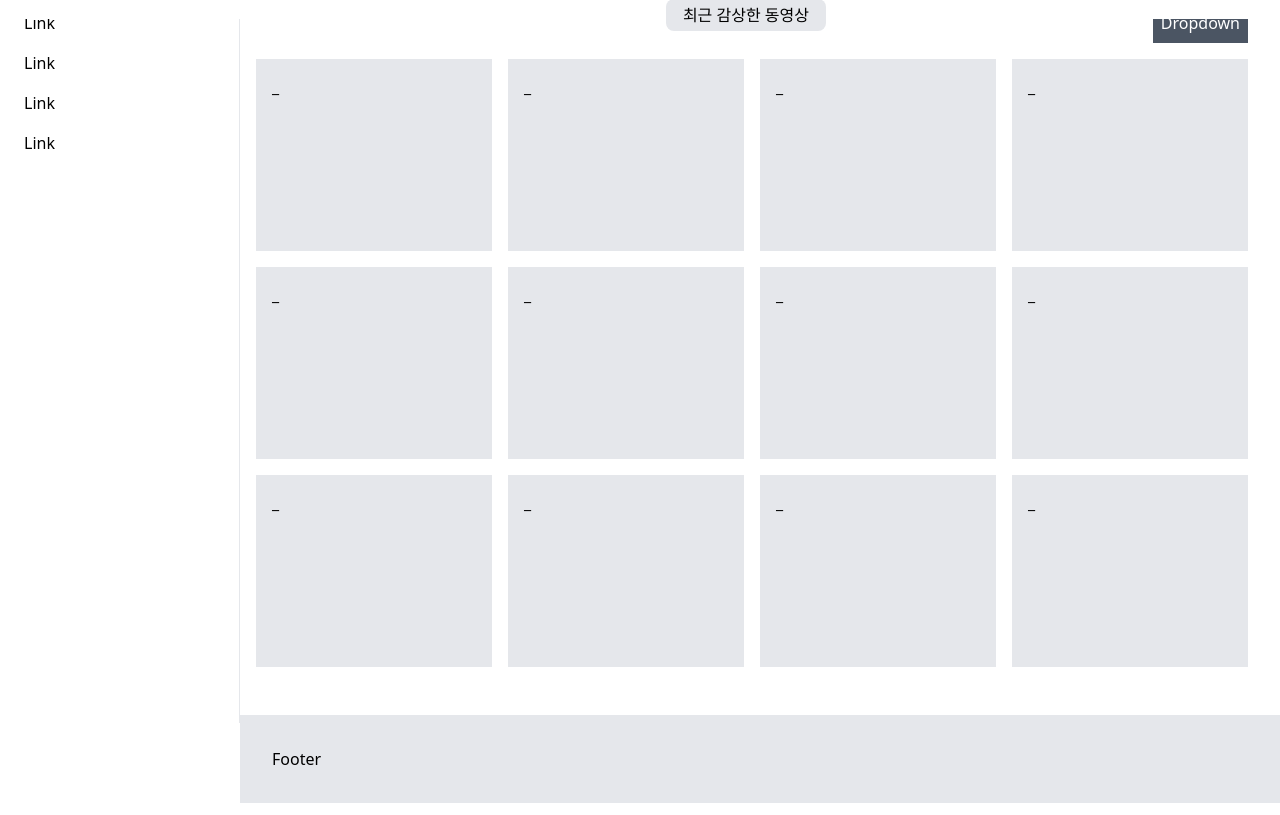
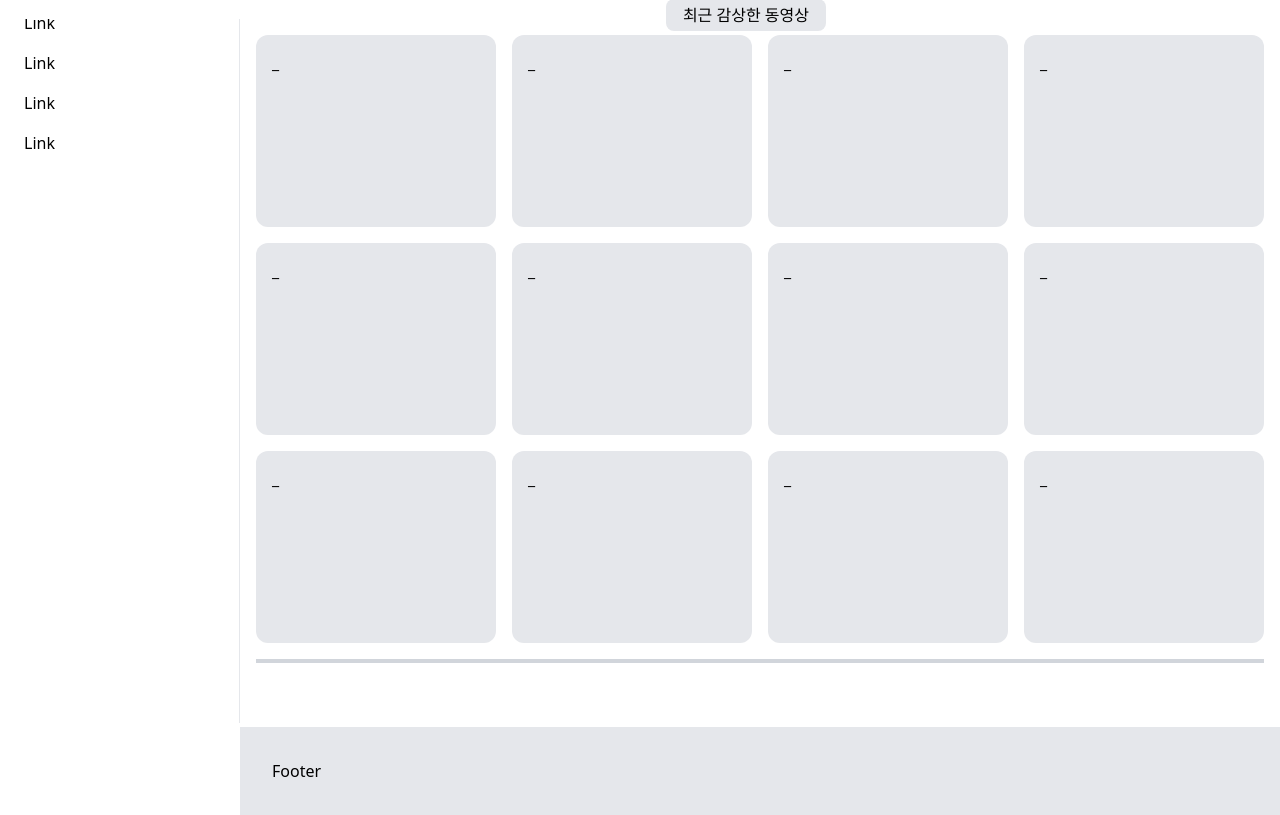
Before and after one commit to korPotato/almond, a plain HTML site: page basic/Project/MyHomeProject/index.html in a window 1280 px wide. Shown: the part 77-892 px from the top of the page. Drawn offline with nearby package versions, Linux system fonts and the light colour scheme.

Commit message:
프론트엔드

```diff
--- a/basic/Project/MyHomeProject/index.html
+++ b/basic/Project/MyHomeProject/index.html
@@ -57,36 +57,24 @@
     </div>
 
     <!-- # MAIN -->
-    <div class="max-w-5xl lg:ml-60 pt-20 px-4">
-
-
-
-        <!-- # DROPDOWN -->
-        <div class="mb-4 flex justify-end">
-            <div class="relative group">
-                <button class="p-2 bg-gray-600 text-white hover:bg-gray-700">Dropdown</button>
-                <div class="absolute right-0 w-48 bg-white shadow hidden group-hover:block">
-                    <a href="#" class="block p-2 hover:bg-gray-200">Menu</a>
-                    <a href="#" class="block p-2 hover:bg-gray-200">Menu</a>
-                    <a href="#" class="block p-2 hover:bg-gray-200">Menu</a>
-                </div>
-            </div>
-        </div>
+    <div class="max-w lg:ml-60 pt-28 px-4">
 
         <!-- # BOARD -->
         <div class="grid grid-cols-2 md:grid-cols-4 gap-4 mb-4">
-            <div class="bg-gray-200 p-4 h-48">_</div>
-            <div class="bg-gray-200 p-4 h-48">_</div>
-            <div class="bg-gray-200 p-4 h-48">_</div>
-            <div class="bg-gray-200 p-4 h-48">_</div>
-            <div class="bg-gray-200 p-4 h-48">_</div>
-            <div class="bg-gray-200 p-4 h-48">_</div>
-            <div class="bg-gray-200 p-4 h-48">_</div>
-            <div class="bg-gray-200 p-4 h-48">_</div>
-            <div class="bg-gray-200 p-4 h-48">_</div>
-            <div class="bg-gray-200 p-4 h-48">_</div>
-            <div class="bg-gray-200 p-4 h-48">_</div>
-            <div class="bg-gray-200 p-4 h-48">_</div>
+            <div class="bg-gray-200 p-4 h-48 rounded-xl">_</div>
+            <div class="bg-gray-200 p-4 h-48 rounded-xl">_</div>
+            <div class="bg-gray-200 p-4 h-48 rounded-xl">_</div>
+            <div class="bg-gray-200 p-4 h-48 rounded-xl">_</div>
+            <div class="bg-gray-200 p-4 h-48 rounded-xl">_</div>
+            <div class="bg-gray-200 p-4 h-48 rounded-xl">_</div>
+            <div class="bg-gray-200 p-4 h-48 rounded-xl">_</div>
+            <div class="bg-gray-200 p-4 h-48 rounded-xl">_</div>
+            <div class="bg-gray-200 p-4 h-48 rounded-xl">_</div>
+            <div class="bg-gray-200 p-4 h-48 rounded-xl">_</div>
+            <div class="bg-gray-200 p-4 h-48 rounded-xl">_</div>
+            <div class="bg-gray-200 p-4 h-48 rounded-xl">_</div>
+        </div>
+        <div class="border-gray-300 border-t-4 pb-4"></div>
         </div>
 
     </div>
```
